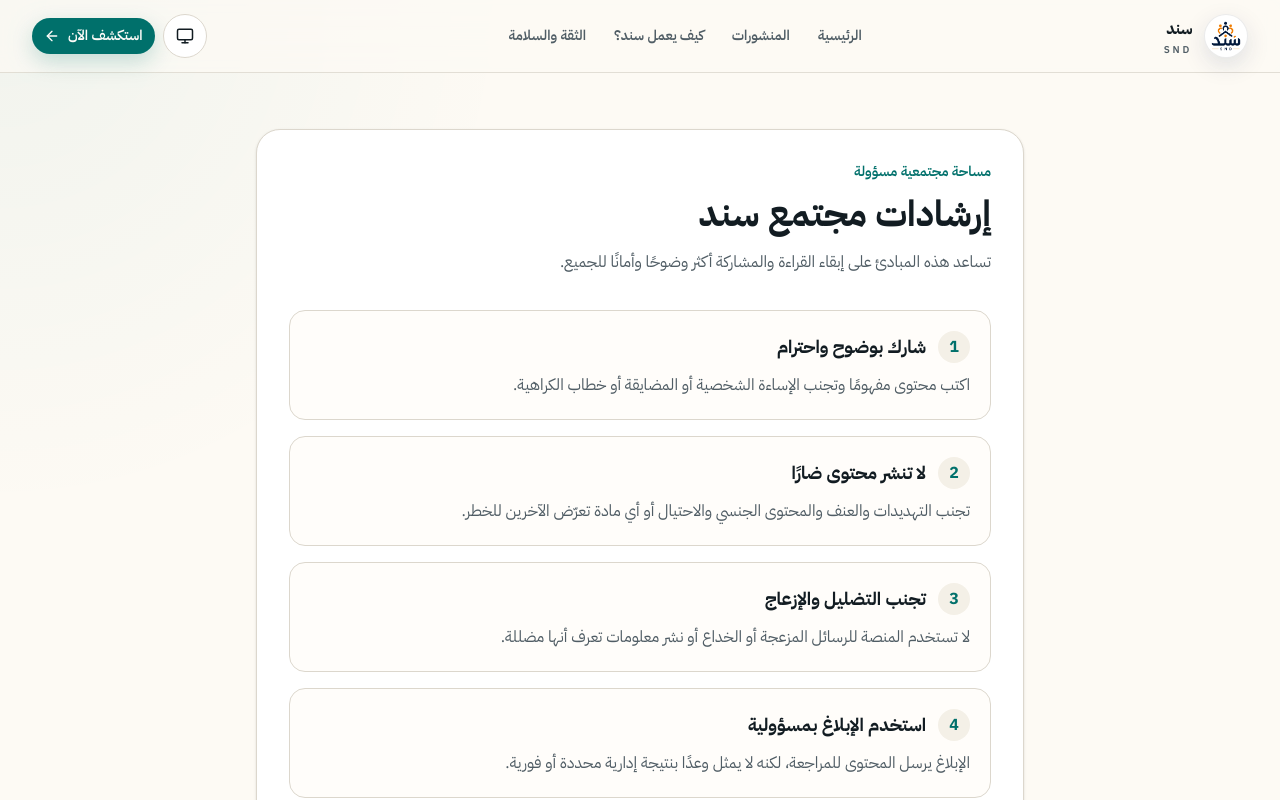
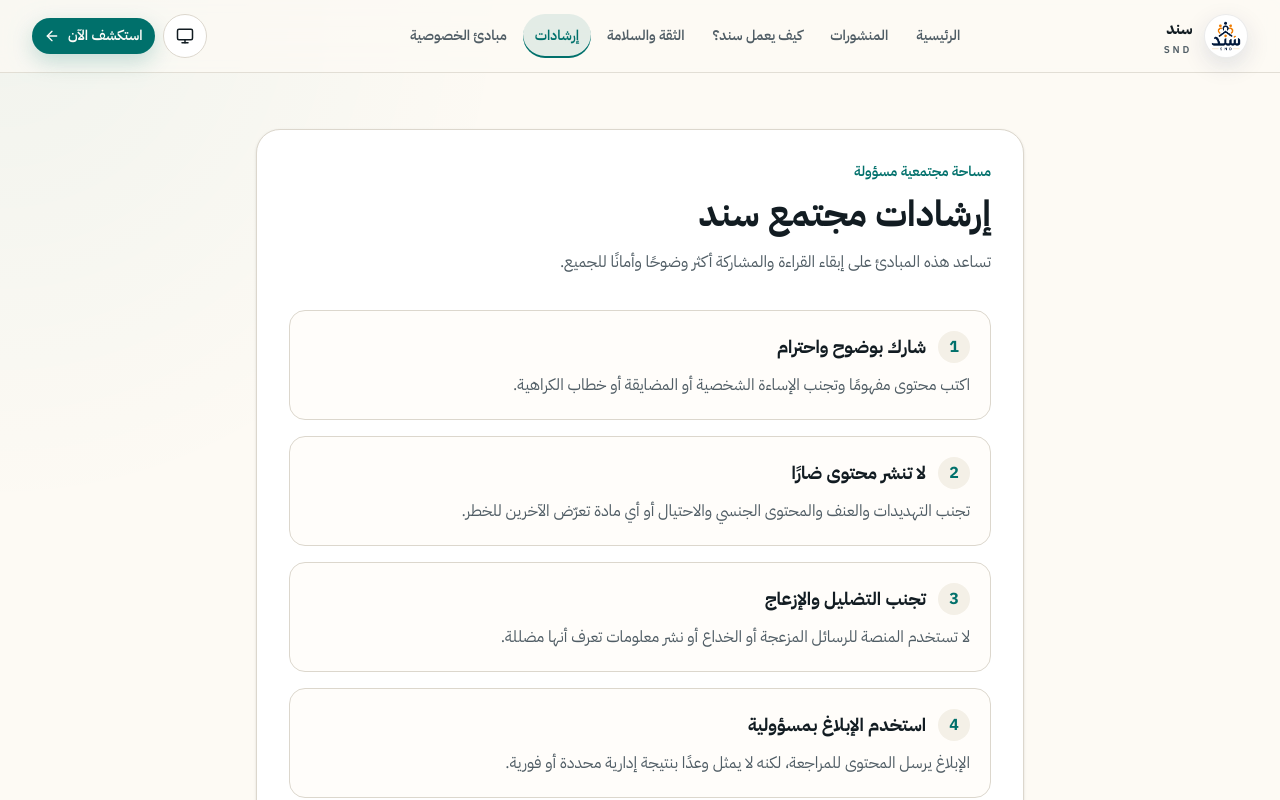
Before and after one commit to odaysaad2003-png/SND_MIDD_CORE, a Next.js app in the folder frontend/: page /community-guidelines in a window 1280 px wide. Shown: the top 800 px of the page. Built offline with nearby package versions, Linux system fonts and the light colour scheme.

Commit message:
updat the header add privacy and community-guidelines to header and mopile nav

```diff
--- a/frontend/src/components/layout/public-header.tsx
+++ b/frontend/src/components/layout/public-header.tsx
@@ -19,9 +19,13 @@
 
                 <nav aria-label="التنقل العام" className="hidden items-center gap-1 md:flex">
                     <ActiveNavLink href="/">الرئيسية</ActiveNavLink>
-                    <ActiveNavLink href="/posts" match="prefix">المنشورات</ActiveNavLink>
+                    <ActiveNavLink href="/posts" match="prefix">
+                        المنشورات
+                    </ActiveNavLink>
                     <ActiveNavLink href="/#how-it-works">كيف يعمل سند؟</ActiveNavLink>
                     <ActiveNavLink href="/#trust-and-safety">الثقة والسلامة</ActiveNavLink>
+                    <ActiveNavLink href="/community-guidelines"> إرشادات </ActiveNavLink>
+                    <ActiveNavLink href="/privacy">مبادئ الخصوصية</ActiveNavLink>
                 </nav>
 
                 <div className="flex items-center gap-2">
--- a/frontend/src/components/layout/public-mobile-navigation.tsx
+++ b/frontend/src/components/layout/public-mobile-navigation.tsx
@@ -14,9 +14,13 @@
                 className="absolute end-0 top-[calc(100%+0.75rem)] z-50 grid min-w-56 gap-1 rounded-2xl border border-border bg-surface-raised p-2 shadow-2xl"
             >
                 <ActiveNavLink href="/">الرئيسية</ActiveNavLink>
-                <ActiveNavLink href="/posts" match="prefix">المنشورات العامة</ActiveNavLink>
+                <ActiveNavLink href="/posts" match="prefix">
+                    المنشورات العامة
+                </ActiveNavLink>
                 <ActiveNavLink href="/#how-it-works">كيف يعمل سند؟</ActiveNavLink>
                 <ActiveNavLink href="/#trust-and-safety">الثقة والسلامة</ActiveNavLink>
+                <ActiveNavLink href="/community-guidelines"> إرشادات </ActiveNavLink>
+                <ActiveNavLink href="/privacy">مبادئ الخصوصية</ActiveNavLink>
             </nav>
         </details>
     );
```
